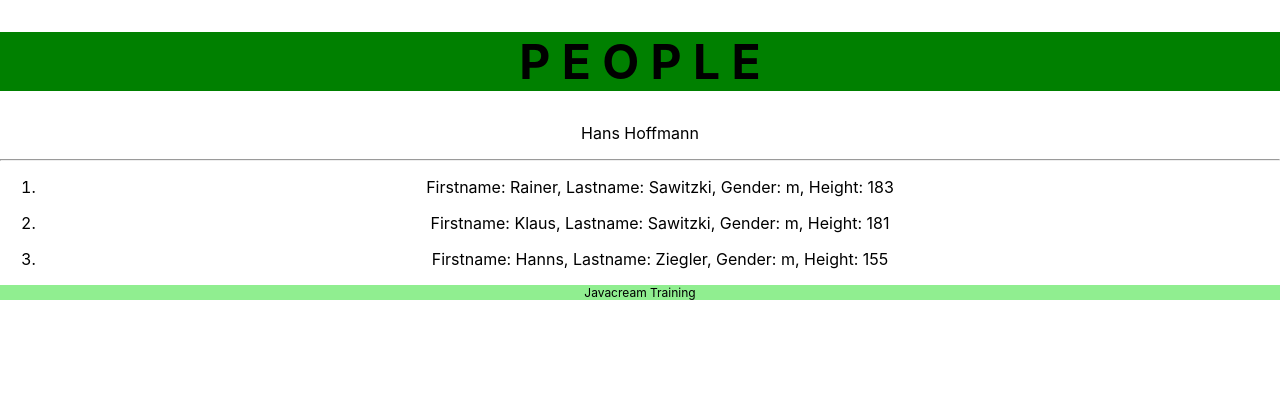
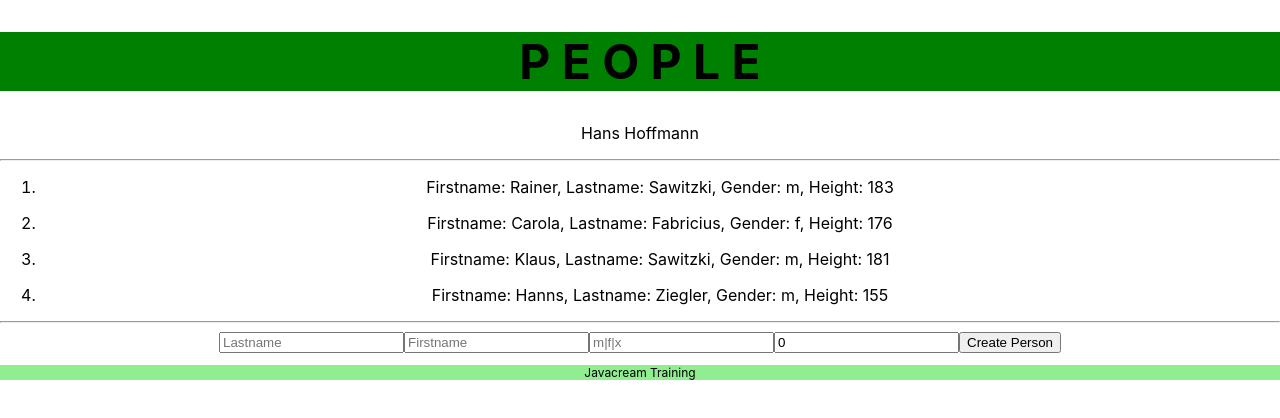
Before and after one commit to Javacream/org.javacream.training.react, a React (Create React App) app in the folder training/: page /people in a window 1280 px wide. Shown: the top 418 px of the page. Built offline with nearby package versions, Linux system fonts and the light colour scheme.

Commit message:
Übung: State mit Component-Klasse und Hooks

```diff
--- a/training/src/people/component/PeopleAppHookComponent.js
+++ b/training/src/people/component/PeopleAppHookComponent.js
@@ -2,15 +2,16 @@ import React, {useState} from 'react';
 import {peopleData, userProfile} from '../testdata/PeopleData'
 import PersonComponent from './PersonComponent'
 import PeopleComponent from './PeopleComponent'
+import PersonInputFormComponent from './PersonInputFormComponent'
 
 let first = true;
 let PeopleAppComponent = () => {
     const [people, updatePeople] = useState({data: peopleData})
-    const [profile, updateUserProfile] = useState(userProfile)
+    const [profile, updateUserProfile] = useState({data: userProfile})
     if (first){
         setTimeout(() => {
             userProfile.lastname = "Hoffmann"
-            updateUserProfile({...userProfile})
+            updateUserProfile({data: userProfile})
             }, 5000)
         setTimeout(() => {
                 peopleData.add("Ziegler", "Hanns", 155, 'm')
@@ -18,11 +19,18 @@ let PeopleAppComponent = () => {
             }, 3000)
         first = false
     }
+
+    let createPersonCallback = (personData) =>{
+        peopleData.add(personData.lastname, personData.firstname, personData.height, personData.gender)
+        updatePeople({data: peopleData})
+    }
     return (
         <>
-            <PersonComponent person={profile} className='profile'/>
+            <PersonComponent person={profile.data} className='profile'/>
             <hr />
             <PeopleComponent people={people.data} />
+            <hr />
+            <PersonInputFormComponent handleCreatePerson={createPersonCallback}/>
         </>
     )
 }
--- a/training/src/people/component/PeopleComponent.js
+++ b/training/src/people/component/PeopleComponent.js
@@ -1,7 +1,7 @@
 import React from 'react'
 import PersonComponent from './PersonComponent'
 let PeopleComponent = (props) => {
-    const peopleHtml = props.people.allPeopleBy('m').map( (p) => <li key={p.id}><PersonComponent  person={p} detail={true} /></li>)
+    const peopleHtml = props.people.allPeople().map( (p) => <li key={p.id}><PersonComponent  person={p} detail={true} /></li>)
     return (
         <div><ol>{peopleHtml}</ol></div>
     );
--- /dev/null
+++ b/training/src/people/component/PersonInputFormComponent.js
@@ -0,0 +1,36 @@
+import React, { Component } from 'react';
+
+class PersonInputFormComponent extends Component{
+  state = {
+    fields: {
+      lastname: '',
+      firstname: '',
+      gender: '',
+      height: 0
+    }
+  }
+  handleFormSubmit = (event) => {
+    this.props.handleCreatePerson(this.state.fields)
+    event.preventDefault();
+  }
+  handleChange = (event) => {
+    let target = event.target
+    let result = this.state.fields
+    result[target.name] = target.value
+    this.setState({fields: result})
+  }
+  render(){
+    return (
+      <form onSubmit={this.handleFormSubmit}>
+      <input placeholder="Lastname" name="lastname" value={this.state.fields.lastname} onChange={this.handleChange}></input>
+      <input placeholder="Firstname" name="firstname" value={this.state.fields.firstname} onChange={this.handleChange}></input>
+      <input placeholder="m|f|x" name="gender" value={this.state.fields.gender} onChange={this.handleChange}></input>
+      <input placeholder="123" name="height" value={this.state.fields.height} onChange={this.handleChange}></input>
+      <input type="submit" value="Create Person"/>
+      </form>
+    )
+  }
+
+}
+
+export default PersonInputFormComponent
```
Also changed, not shown: training/src/people/component/PeopleAppComponent.js (+12 -0 lines).
